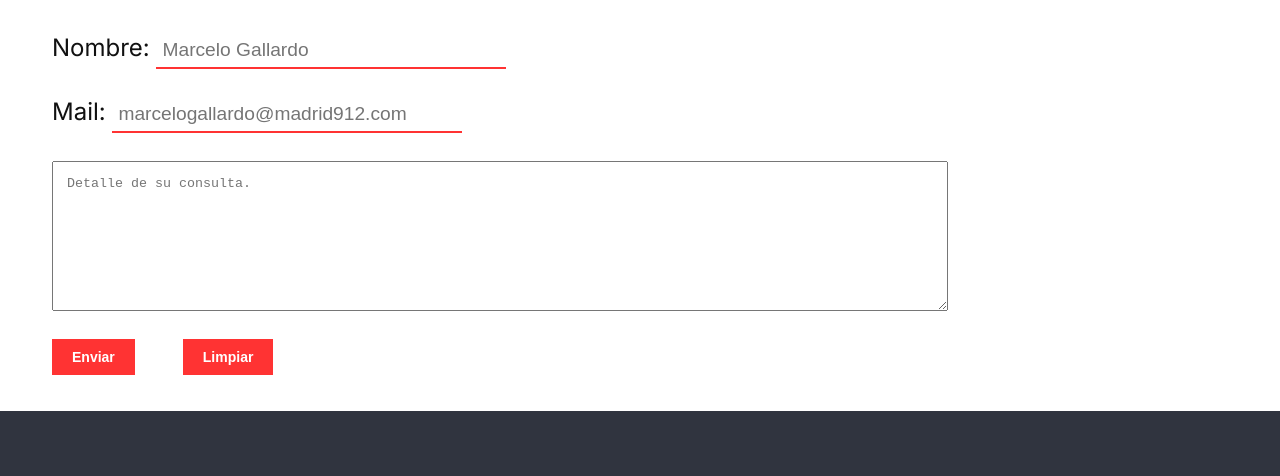
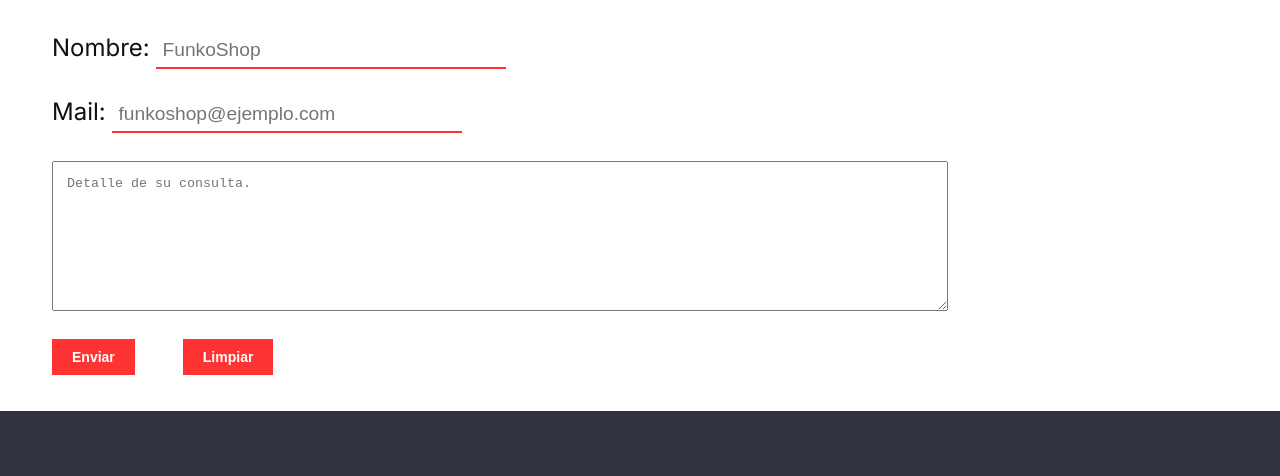
Before and after one commit to dc05arg/cac-grupo15-funkoshop-proyecto, a plain HTML site: page contacto.html in a window 1280 px wide. Shown: the part 221-697 px from the top of the page. Drawn offline with nearby package versions, Linux system fonts and the light colour scheme.

Commit message:
Correcciones en contacto.html

```diff
--- a/contacto.html
+++ b/contacto.html
@@ -72,7 +72,7 @@
                 type="text"
                 name="nombre"
                 id="nombre"
-                placeholder="Marcelo Gallardo"
+                placeholder="FunkoShop"
               />
             </label>
           </div>
@@ -85,7 +85,7 @@
                 type="email"
                 name="nombre"
                 id="nombre"
-                placeholder="marcelogallardo@madrid912.com"
+                placeholder="funkoshop@ejemplo.com"
               />
             </label>
           </div>
```
